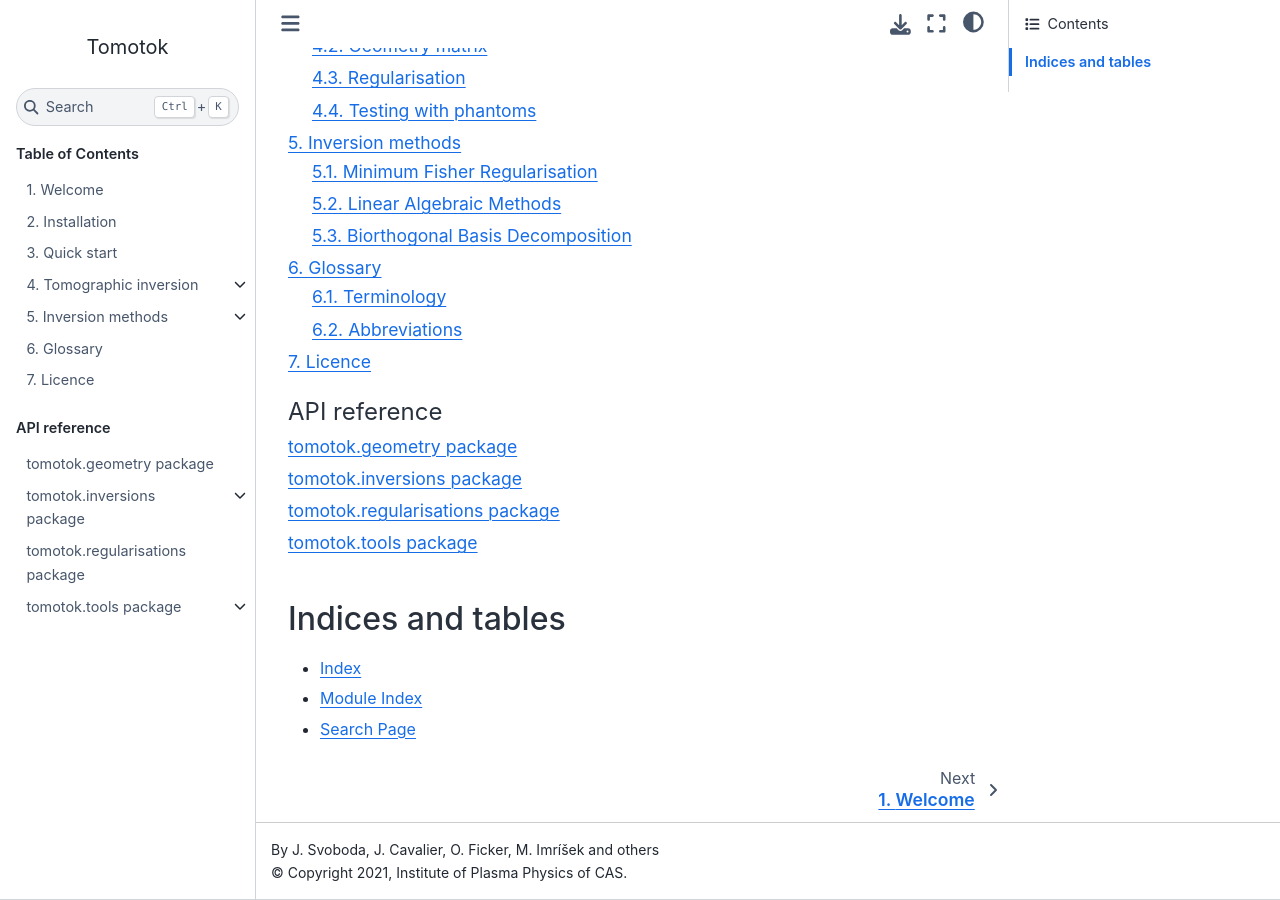
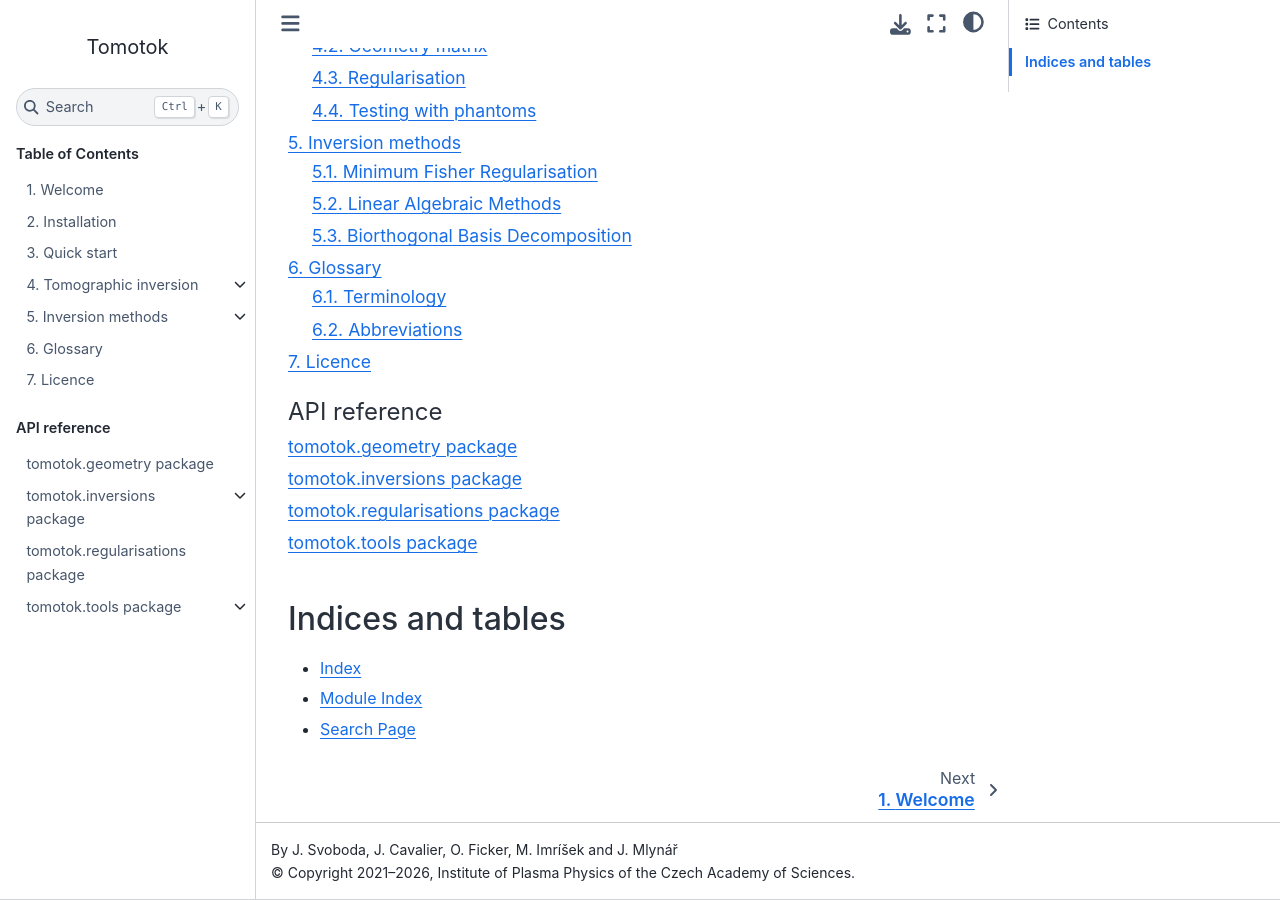
Before and after one commit to Tomotok/core, a Sphinx documentation site: the page built from docs/source/index.rst, in a window 1280 px wide and 900 px high, scrolled down 559 px. Built offline with Sphinx 7.4.7 and the Sphinx Book theme 1.1.4, drawn with Linux system fonts in a browser that asks for light colours; the version number could not be read and is left out.

Commit message:
Update copyright notice, align authors and add CITATION.cff

```diff
--- a/docs/source/conf.py
+++ b/docs/source/conf.py
@@ -66,8 +66,8 @@ master_doc = 'index'
 
 # General information about the project.
 project = 'tomotok'
-copyright = '2021, Institute of Plasma Physics of CAS'
-author = 'J. Svoboda, J. Cavalier, O. Ficker, M. Imríšek and others'
+copyright = '2021–2026, Institute of Plasma Physics of the Czech Academy of Sciences'
+author = 'J. Svoboda, J. Cavalier, O. Ficker, M. Imríšek and J. Mlynář'
 
 # The version info for the project you're documenting, acts as replacement for
 # |version| and |release|, also used in various other places throughout the
```
Also changed, not shown: CONTRIBUTING.md (+15 -0 lines), 2 other files.
